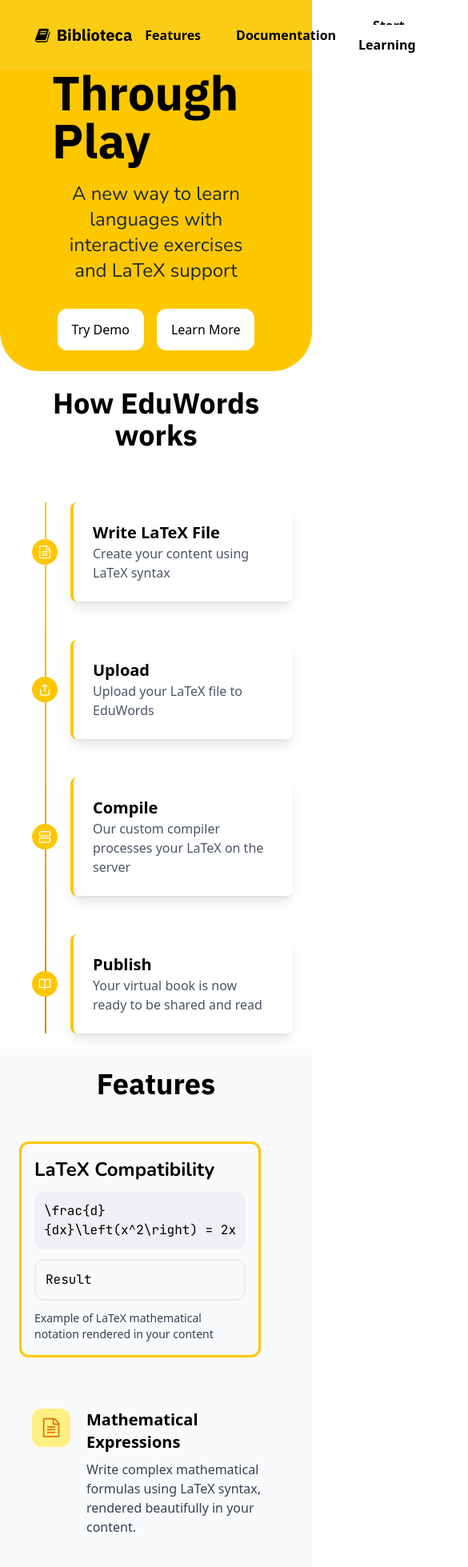
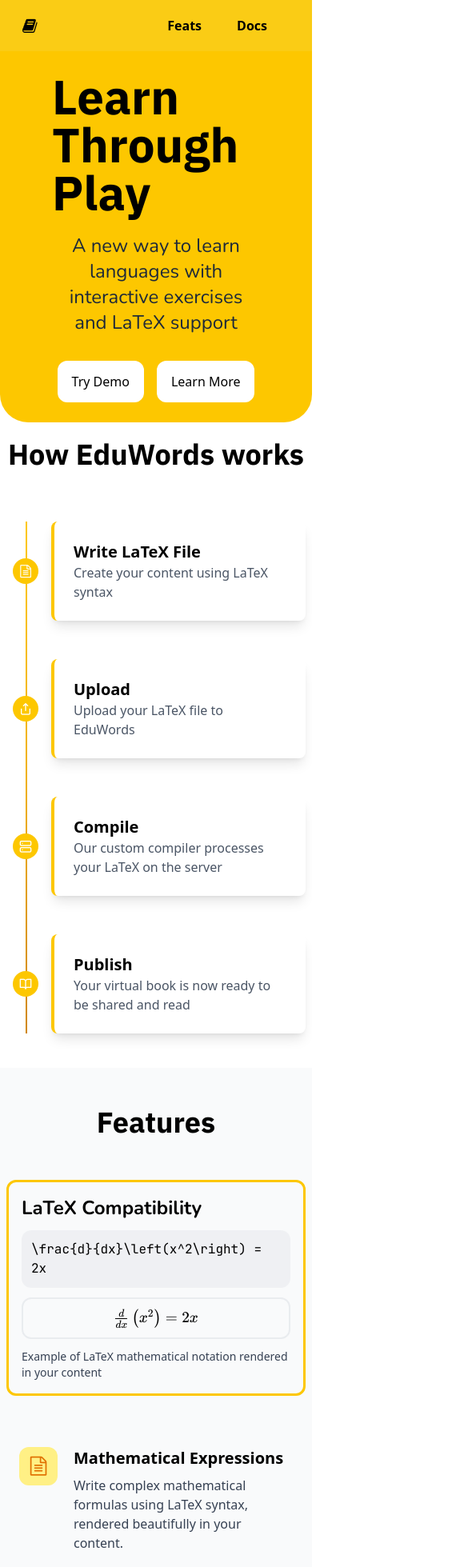
Before and after one commit to cris0501/library, a Vue app: page / in a window 390 px wide. Shown: the top 1959 px of the page at 80% size, 585 px wide, since content can reach past the window. Built offline with nearby package versions, Linux system fonts and the light colour scheme.

Commit message:
Fix: Update responsive view

```diff
--- a/index.html
+++ b/index.html
@@ -9,7 +9,7 @@
     <link href="https://fonts.googleapis.com/css2?family=IBM+Plex+Sans:ital,wght@0,100..700;1,100..700&family=Merriweather:ital,wght@0,300;0,400;0,700;0,900;1,300;1,400;1,700;1,900&display=swap" rel="stylesheet">
     <title> BV-Cristian </title>
   </head>
-  <body>
+  <body class="w-[100dwv]">
     <div id="app"></div>
     <script type="module" src="/src/main.js"></script>
   </body>
--- a/src/App.vue
+++ b/src/App.vue
@@ -1,22 +1,25 @@
 <template>
   <header v-if="showHeader">
-    <div class="fixed w-full bg-primary px-5 py-3 z-10">
-      <nav class="flex px-6 my-2 lg:px-24">
+    <div class="w-full bg-primary px-2 lg:px-5 py-3 z-10">
+      <nav class="flex px-5 my-2 lg:px-24">
         <div class="flex flex-1 items-center">
           <RouterLink :to="{name: 'home'}">
             <span class="flex items-center text-xl font-plex font-bold">
-              <i class="icon icon-book mr-2"></i> Biblioteca
+              <i class="icon icon-book mr-2"></i>
+              <span class=" hidden md:flex"> Biblioteca </span>
             </span>
           </RouterLink>
         </div>
         <div class="flex items-center space-x-3">
           <RouterLink :to="{name: 'feat'}">
-            <span class="font-bold btn"> Features </span>
+            <span class="font-bold btn hidden md:flex"> Features </span>
+            <span class="font-bold btn md:hidden"> Feats </span>
           </RouterLink>
           <RouterLink :to="{name: 'doc'}">
-            <span class="font-bold btn"> Documentation </span>
+            <span class="font-bold btn hidden md:flex"> Documentation </span>
+            <span class="font-bold btn md:hidden"> Docs </span>
             </RouterLink>
-            <RouterLink :to="{name: 'book'}">
+          <RouterLink :to="{name: 'book'}" class="hidden md:flex">
             <span class="font-bold btn-primary"> Start Learning </span>
           </RouterLink>
         </div>
--- a/src/views/BookView.vue
+++ b/src/views/BookView.vue
@@ -5,14 +5,6 @@
       <i class="icon icon-left text-2xl text-gray-900" />
     </RouterLink>
     <div class="flex items-center gap-3">
-      <button
-        v-if="viewMode === 'source'"
-        @click="viewMode = 'rendered'"
-        class="flex items-center gap-1"
-      >
-        <i class="icon icon-book text-2xl text-gray-900"></i>
-        <span class="font-plex font-bold text-sm text-gray-800">Webbook</span>
-      </button>
       <button @click="menuOpen = true" class="p-2">
         <i class="icon icon-menu text-2xl text-gray-900"></i>
       </button>
@@ -62,7 +54,7 @@
     class="w-full lg:w-5/6 px-4 py-6 mx-auto mt-20 mb-16"
     :style="{ fontSize: fontSize + 'em' }"
   >
-    <div v-if="texContent" class="tex-source">
+    <div v-if="texContent" :class="[tex-source, 'overflow-x-scroll']">
       <pre>{{ texContent }}</pre>
     </div>
     <div v-else class="flex flex-col justify-center items-center h-[70dvh] gap-6">
--- a/src/views/HomeView.vue
+++ b/src/views/HomeView.vue
@@ -1,6 +1,6 @@
 <template>
   <header>
-    <div class="flex flex-col justify-center min-h-[55dvh] bg-yellow-400 rounded-b-[50px] mb-[5%]">
+    <div class="flex flex-col justify-center min-h-[55dvh] bg-yellow-400 rounded-b-[35px] pt-[25px] lg:pt-6 pb-6 mb-[5%]">
       <div class="flex flex-col items-center w-2/3 mx-auto">
         <span class="font-plex font-bold text-6xl mb-5"> Learn Through Play </span>
         <p class="font-nunito text-2xl text-gray-800 text-center">
@@ -18,17 +18,17 @@
     </div>
   </header>
 
-  <article class="flex flex-col items-center px-6 lg:px-24 mb-[5%]">
+  <article class="flex flex-col items-center px-2 pb-6 md:px-6 lg:px-24 mb-[5%]">
     <span class="font-plex font-bold text-center text-4xl w-full block mb-16"> How EduWords works </span>
     <section class="relative">
-      <div class="absolute left-8 top-0 h-full w-0.5 bg-gradient-to-b from-yellow-400 via-yellow-500 to-yellow-600"></div>
+      <div class="absolute left-6 top-0 h-full w-0.5 bg-gradient-to-b from-yellow-400 via-yellow-500 to-yellow-600"></div>
       <div class="space-y-12">
 
         <div class="relative flex items-center" v-for="(item, index) in timeLine" :key="index+'tL'">
-          <div class="absolute left-8 w-8 h-8 bg-yellow-400 rounded-full transform -translate-x-1/2 flex items-center justify-center">
+          <div class="absolute left-6 w-8 h-8 bg-yellow-400 rounded-full transform -translate-x-1/2 flex items-center justify-center">
             <i :class="['icon', `icon-${item.icon}`, 'text-white']"></i>
           </div>
-          <div class="ml-16 bg-white p-6 rounded-lg shadow-lg border-l-4 border-yellow-400 hover:shadow-xl transition-shadow duration-300">
+          <div class="ml-14 bg-white p-6 rounded-lg shadow-lg border-l-4 border-yellow-400 hover:shadow-xl transition-shadow duration-300">
             <span class="text-xl font-semibold mb-2"> {{ item.title }} </span>
             <p class="text-gray-600"> {{ item.info }} </p>
           </div>
@@ -38,16 +38,16 @@
     </section>
   </article>
 
-  <article class="flex flex-col p-6 lg:p-24 bg-gray-50">
+  <article class="flex flex-col px-2 py-12 md:px-6 lg:p-24 bg-gray-50">
     <span class="font-plex font-bold text-center text-4xl w-full block mb-8"> Features </span>
-    <div class="flex flex-col md:flex-row items-stretch space-x-10  my-5">
-      <section class="flex-1 flex flex-col justify-center items-center border-3 border-yellow-400 rounded-xl p-4 space-y-3 min-h-[25dvh] mb-12 md:mb-0">
+    <div class="flex flex-col md:flex-row md:items-stretch md:space-x-10  my-5">
+      <section class="flex flex-col flex-1 justify-center items-center border-3 border-yellow-400 rounded-xl p-4 space-y-3 min-h-[25dvh] mb-12 md:mb-0">
         <span class="font-nunito font-bold text-2xl w-full"> LaTeX Compatibility </span>
         <div class="w-full p-3 bg-gray-200/50 rounded-xl font-jet">
           \frac{d}{dx}\left(x^2\right) = 2x
         </div>
-        <div class="w-full p-3 border-2 border-gray-200/75 rounded-xl font-jet">
-          Result
+        <div class="w-full p-3 border-2 border-gray-200/75 rounded-xl font-jet text-center">
+          <Equation raw="\frac{d}{dx}\left(x^2\right) = 2x" />
         </div>
         <p class="text-gray-700 text-sm">
           Example of LaTeX mathematical notation rendered in your content
@@ -85,7 +85,7 @@
     </div>
   </article>
 
-  <section class="flex flex-col w-2/3 mx-auto py-24">
+  <section class="flex flex-col w-5/6 md:w-2/3 mx-auto py-24">
     <span class="text-3xl text-center font-bold mb-10">Our Mission</span>
 
     <div class="bg-yellow-50 p-8 rounded-lg border-l-4 border-yellow-400 mb-10">
@@ -95,9 +95,9 @@
       </p>
     </div>
 
-    <div class="grid md:grid-cols-2 gap-6">
-      <div class="rounded-lg border-none shadow-md px-6 pt-8">
-        <div class="flex items-start space-x-5 w-full p-5">
+    <div class="grid grid-cols-1 md:grid-cols-2 gap-6">
+      <div class="rounded-lg border-none shadow-md p-4 md:pt-8">
+        <div class="flex items-start justify-center space-x-5 w-full p-5">
           <span class="flex justify-center items-center bg-yellow-100 rounded-full text-[1.5rem] text-amber-600 w-12 h-12"><i class="icon icon-share"></i></span>
           <div class="flex-1 flex flex-col">
             <span class="font-bold text-xl mb-2">Sharing Knowledge</span>
@@ -183,12 +183,15 @@
   </section>
 
   <section class="flex flex-col items-stretch px-6 lg:px-24 py-20 bg-gray-50">
+    <span class="text-3xl text-center font-bold mb-10">Future of EduWords</span>
+    <span class="text-gray-700 text-xl mx-auto mb-8">
+      EduWords is evolving to serve you better, while remaining completely free.
+    </span>
+    <span class="text-gray-700 text-xl mx-auto mb-8">
+      EduWords is and will always be free to use. Creating an account unlocks additional features and ways to contribute.
+    </span>
 
-    <span class="text-3xl text-center font-bold mb-10">Future of EduWords</span>
-    <span class="text-gray-700 text-xl mx-auto mb-8">EduWords is evolving to serve you better, while remaining completely free.</span>
-    <span class="text-gray-700 text-xl mx-auto mb-8">EduWords is and will always be free to use. Creating an account unlocks additional features and ways to contribute.</span>
-
-    <div class="flex space-x-5 mt-8">
+    <div class="flex flex-col md:flex-row space-y-4 md:space-y-0 md:space-x-5 mt-8">
       <div class="flex flex-col justify-center px-6 py-4 rounded-xl border-2 space-y-3 border-gray-200 bg-white" v-for="(item, index) in features" :key="index+'ft'">
         <i :class="`icon icon-${item.icon} text-yellow-500 text-4xl`"></i><span class="font-bold text-2xl mt-2"> {{ item.title }} </span>
         <p class="test-gray-600">
@@ -211,7 +214,7 @@
         Created by Cristian R
       </span>
     </div>
-    <div class="flex items-center space-x-4">
+    <div class="hidden md:flex items-center space-x-4">
       <span class="font-nunito">
         Terms &amp; Privacy
       </span>
@@ -224,6 +227,7 @@
 
 <script setup>
   import { RouterLink } from 'vue-router'
+  import Equation from '@/components/book/Equation.vue'
 
   const timeLine = [
     {
```
